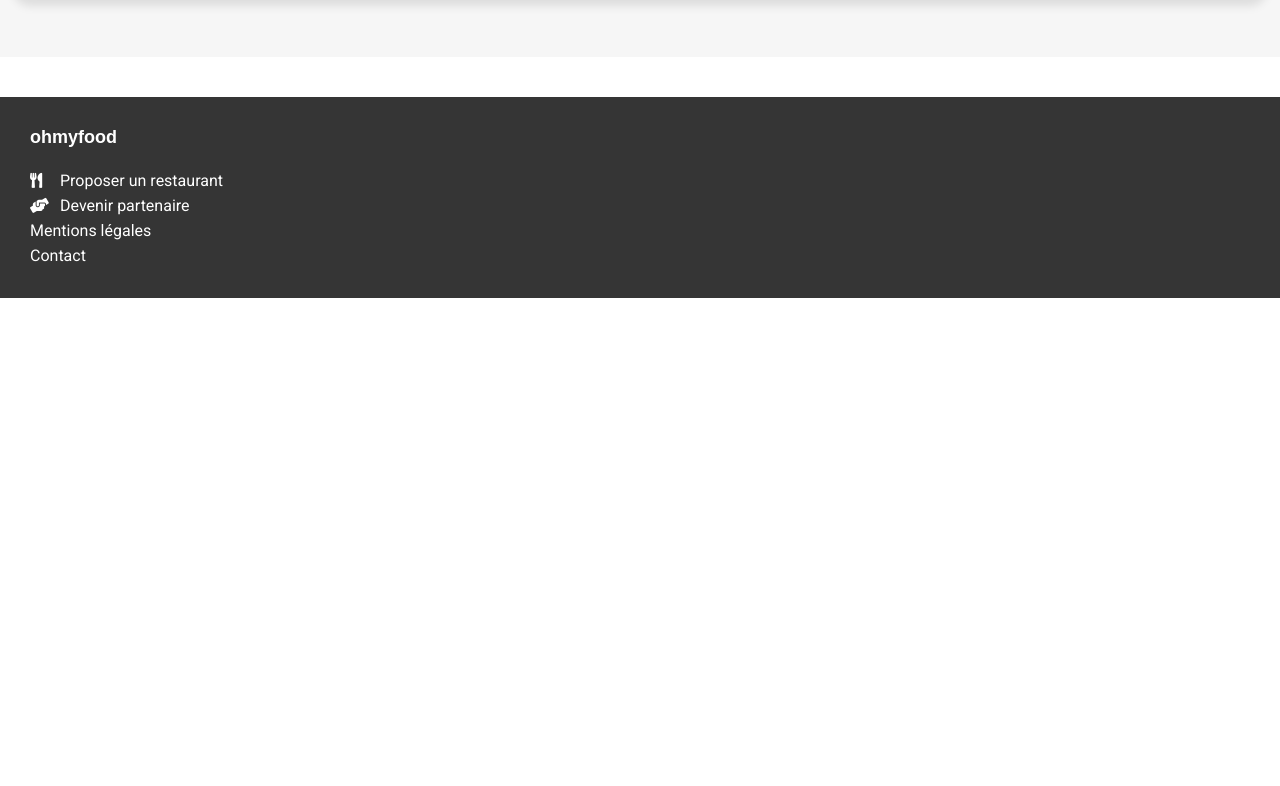
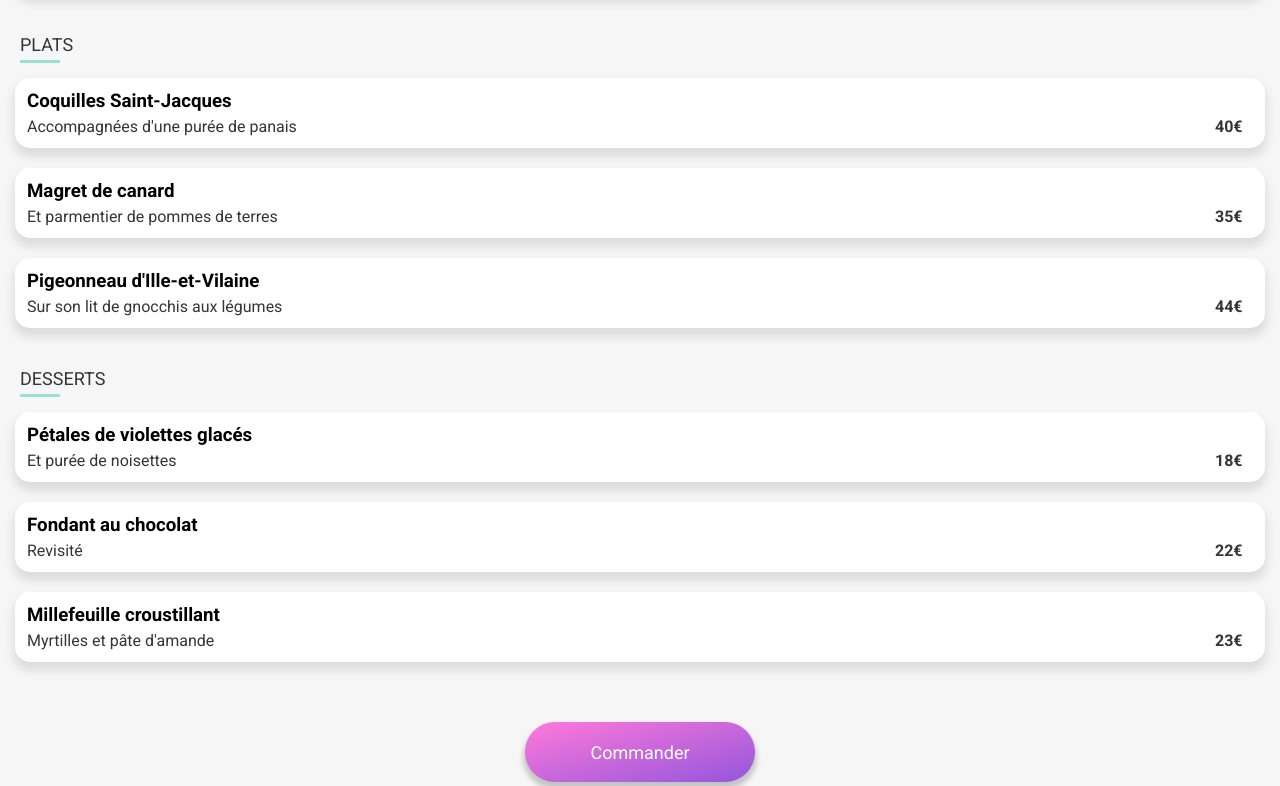
Before and after one commit to Christopherbidon/ChristopherBidon_3_31012022, a website: page alafrançaise.html in a window 1280 px wide. Shown: the part 740-1526 px from the top of the page. Before the commit the page ends 1038 px from the top, so only its background shows below. Drawn offline with Linux system fonts and the light colour scheme; a web font is replaced by a local one.

Commit message:
Modification de l'animation pour la mise en place des ... à la fin de la ligne

```diff
--- a/alafrançaise.html
+++ b/alafrançaise.html
@@ -9,15 +9,20 @@
     <title>OhMyFood - À la française</title>
 </head>
 <body>
+    <!--****************************** HEADER ******************************-->
     <header class="header">
         <div class="header__logo"><img src="./public/images/logo/ohmyfood.png" alt="Logo de OhMyFood"></div>
         <a href="./index.html" class="fas fa-arrow-up"></a>
     </header>
+    <!--****************************** END-HEADER ******************************-->
+
+    <!--****************************** MAIN ******************************-->
     <main class="main">
         <div class="img-restaurant">
             <img src="./public/images/restaurants/toa-heftiba-DQKerTsQwi0-unsplash.jpg" alt="Image du restaurant à la française">
         </div>
         <div class="menu">
+            <!--********************** Title and Hearth **********************-->
             <div class="box-title">
                 <h1 class="menu__title">À la française</h1>
                 <div class="hearth">
@@ -25,7 +30,9 @@
                     <i class="fas fa-heart"></i>
                 </div>
             </div>
+
             <div class="menu__container">
+                <!--********************** Starter of the Menu **********************-->
                 <div class="container-card">
                     <h2 class="container-card__title">ENTRÉES</h2>
                     <div class="card-course">
@@ -53,11 +60,72 @@
                         <div class="card-course__animation"><span class="fas fa-check-circle"></span></div>
                     </div>
                 </div>
-                <div class="container-card"></div>
-                <div class="container-card"></div>
+                <!--********************** Main Course of the Menu **********************-->
+                <div class="container-card">
+                    <h2 class="container-card__title">PLATS</h2>
+                    <div class="card-course">
+                        <div class="card-course__text">
+                            <h3 class="card-course__title">Coquilles Saint-Jacques</h3>
+                            <p class="card-course__desc">Accompagnées d'une purée de panais</p>
+                        </div>
+                        <div class="card-course__price"><span>40€</span></div>
+                        <div class="card-course__animation"><span class="fas fa-check-circle"></span></div>
+                    </div>
+                    <div class="card-course">
+                        <div class="card-course__text">
+                            <h3 class="card-course__title">Magret de canard</h3>
+                            <p class="card-course__desc">Et parmentier de pommes de terres</p>
+                        </div>
+                        <div class="card-course__price"><span>35€</span></div>
+                        <div class="card-course__animation"><span class="fas fa-check-circle"></span></div>
+                    </div>
+                    <div class="card-course">
+                        <div class="card-course__text">
+                            <h3 class="card-course__title">Pigeonneau d'Ille-et-Vilaine</h3>
+                            <p class="card-course__desc">Sur son lit de gnocchis aux légumes</p>
+                        </div>
+                        <div class="card-course__price"><span>44€</span></div>
+                        <div class="card-course__animation"><span class="fas fa-check-circle"></span></div>
+                    </div>
+                </div>
+                <!--********************** Dessert of the Menu **********************-->
+                <div class="container-card">
+                    <h2 class="container-card__title">DESSERTS</h2>
+                    <div class="card-course">
+                        <div class="card-course__text">
+                            <h3 class="card-course__title">Pétales de violettes glacés</h3>
+                            <p class="card-course__desc">Et purée de noisettes</p>
+                        </div>
+                        <div class="card-course__price"><span>18€</span></div>
+                        <div class="card-course__animation"><span class="fas fa-check-circle"></span></div>
+                    </div>
+                    <div class="card-course">
+                        <div class="card-course__text">
+                            <h3 class="card-course__title">Fondant au chocolat</h3>
+                            <p class="card-course__desc">Revisité</p>
+                        </div>
+                        <div class="card-course__price"><span>22€</span></div>
+                        <div class="card-course__animation"><span class="fas fa-check-circle"></span></div>
+                    </div>
+                    <div class="card-course">
+                        <div class="card-course__text">
+                            <h3 class="card-course__title">Millefeuille croustillant</h3>
+                            <p class="card-course__desc">Myrtilles et pâte d'amande</p>
+                        </div>
+                        <div class="card-course__price"><span>23€</span></div>
+                        <div class="card-course__animation"><span class="fas fa-check-circle"></span></div>
+                    </div>
+                </div>
+            </div>
+            <!--********************** Order Button **********************-->
+            <div class="order-button">
+                <button>Commander</button>
             </div>
         </div>
     </main>
+    <!--****************************** END-MAIN ******************************-->
+
+    <!--****************************** FOOTER ******************************-->
     <footer class="footer">
         <h3 class="footer__title">ohmyfood</h3>
         <ul>
@@ -67,5 +135,6 @@
             <li class="footer__item"><a href="mailto:contact@ohmyfood.fr">Contact</a></li>
         </ul>
     </footer>
+    <!--****************************** END-FOOTER ******************************-->
 </body>
 </html>
--- a/sass/composants/_buttons.scss
+++ b/sass/composants/_buttons.scss
@@ -3,6 +3,8 @@ button {
     background-image: linear-gradient(345deg, $primarycolor, $secondarycolor);
     font-size: 18px;
     height: 60px;
+    width: auto;
+    min-width: 230px;
     color: white;
     padding: 0 20px;
     border-radius: 30px;
--- a/sass/composants/_cards.scss
+++ b/sass/composants/_cards.scss
@@ -164,13 +164,12 @@
     &:hover {
       .card-course__animation{
         animation: grow 1s ease forwards;
-        width: 60px;
         span {
             animation: rotate 1s linear;
         }
       }
       .card-course__text{
-        width: calc(100% - 120px)
+        animation: shrink 1s ease forwards;
       }
     }
   }
@@ -191,3 +190,11 @@
     width: 60px
   }
   }
+  @keyframes shrink {
+      from {
+          width: calc(100% - 60px);
+      }
+      to {
+          width: calc(100% - 120px)
+      }
+      }
--- a/sass/composants/_hearth.scss
+++ b/sass/composants/_hearth.scss
@@ -15,18 +15,18 @@
         background-clip: text;
         -webkit-background-clip: text;
         -webkit-text-fill-color: transparent;
-        transition: all .5s ease;
     }
     .far {
         opacity: 1;
-        transition: all .5s ease;
     }
     &:hover {
         .fas {
             opacity: 1;
+            transition: all .5s ease;
         }
         .far {
             opacity: 0;
+            transition: all .5s ease;
         }
     }
 }
--- a/sass/pages/_restaurant.scss
+++ b/sass/pages/_restaurant.scss
@@ -12,6 +12,7 @@
     position: relative;
     padding: 30px 15px;
     background-color: $primarybackground;
+    height: calc(100% + 40px);
     top: -40px;
     border-radius: 40px 40px 0 0;
     .box-title {
@@ -21,18 +22,26 @@
     }
 }
 .container-card{
-    margin-bottom: 30px;
+    margin-bottom: 40px;
     &__title{
-    font-size: 20px;
+    font-size: 18px;
     font-weight: initial;
     color: $secondarytextcolor;
-    margin-bottom: 20px;
+    margin: 0 0 15px 5px;
         &::after {
             content: '';
             display: block;
+            margin-top: 5px;
             width: 40px;
             height: 3px;
             background-color: $tertiarycolor;
         }
     }
 }
+.order-button {
+    display: flex;
+    justify-content: center;
+    align-items: center;
+    width: 100%;
+    margin-top: 60px;
+}
```
Also changed, not shown: public/css/style.css, 1 other file. Lines whose indentation alone changed are shown as unchanged.
